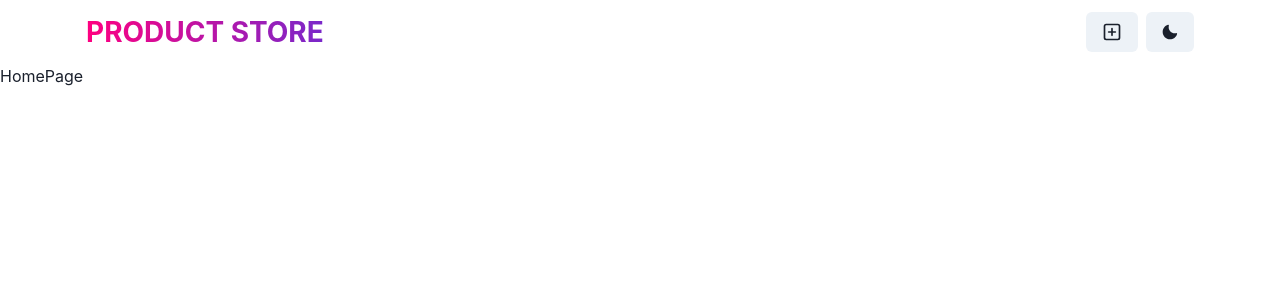
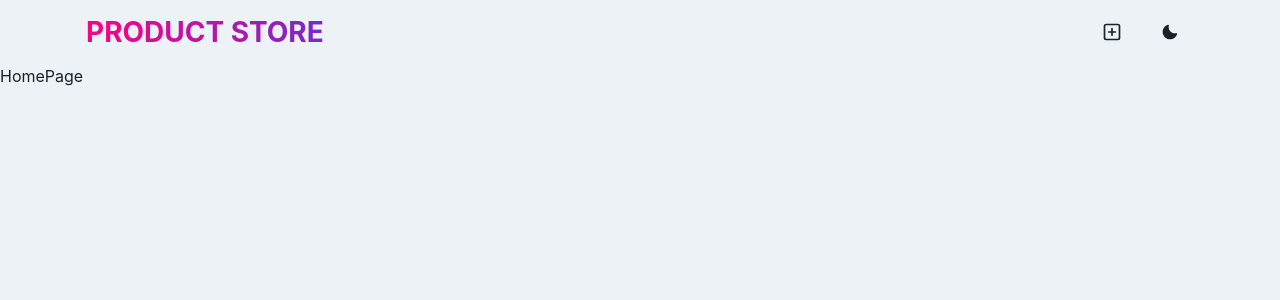
Before and after one commit to MrChami119/Product-Store, a React (Vite) app in the folder product-store/frontend/: page / in a window 1280 px wide. Shown: the top 300 px of the page. Built offline with nearby package versions, Linux system fonts and the light colour scheme.

Commit message:
Update App.jsx

```diff
--- a/product-store/frontend/src/App.jsx
+++ b/product-store/frontend/src/App.jsx
@@ -1,4 +1,4 @@
-import { Box } from "@chakra-ui/react";
+import { Box, useColorModeValue } from "@chakra-ui/react";
 import { Route, Routes } from "react-router-dom";
 import Navbar from "./components/Navbar";
 import HomePage from "./pages/HomePage";
@@ -8,7 +8,7 @@
 function App() {
 
   return (
-    <Box minH={"100vh"}>
+    <Box minH={"100vh"} bg={useColorModeValue("gray.100", "gray.900")}>
       <Navbar />
         <Routes>
           <Route path="/" element={<HomePage />} />
```
